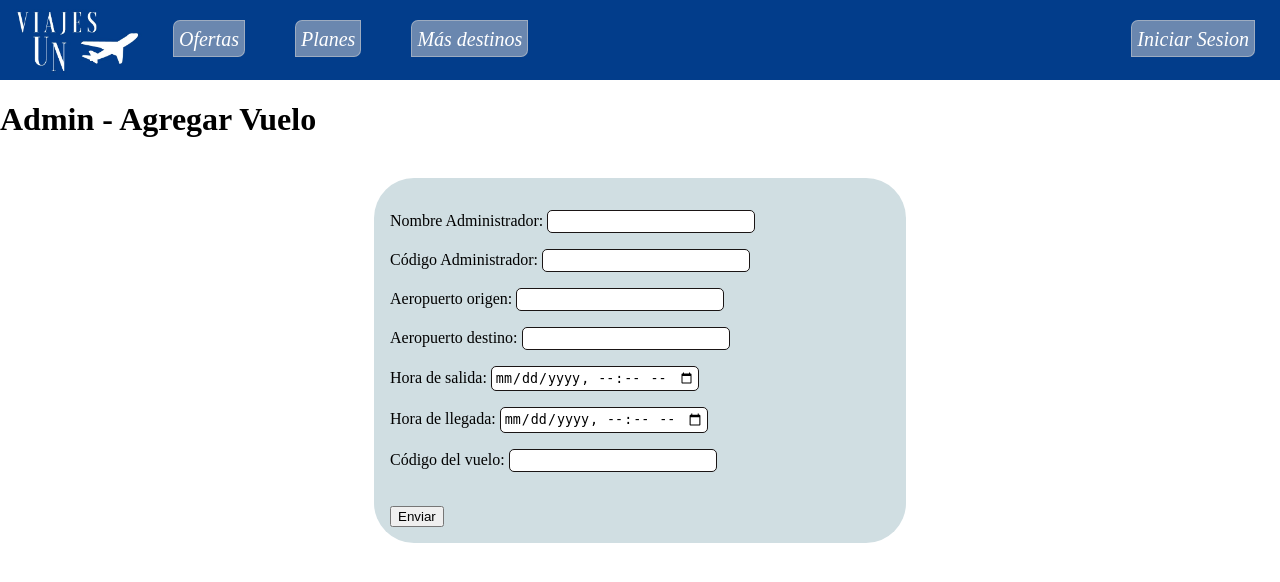
After one commit to davidmantilla12/Ciclo3_Sprint, a Flask app: template templates/agregar_vuelo.html in a window 1280 px wide. The commit adds this page. Shown: the top 582 px of the page. Run offline with Flask 2, Linux system fonts and the light colour scheme; the template is opened without the code that fills it, so the values that code supplies are empty.

Commit message:
cambios en agregar vuelo

```diff
--- a/Static/CSS/style.css
+++ b/Static/CSS/style.css
@@ -89,3 +89,19 @@ th{
 div.pagos{
   background-color: #b6c4d4;
 }
+form {
+  width: 500px;
+  border: #300505;
+  padding: 16px;
+  border-radius: 40px;
+  margin: auto;
+  background-color: rgb(208, 222, 226);
+}
+form input {
+  padding: 3px;
+  width: 200px;
+  border: 1px solid #1a1515;
+  border-radius: 5px;
+  margin: auto;
+  display: inline-block;
+}
--- a/app.py
+++ b/app.py
@@ -34,7 +34,6 @@ def inicio_usuario():
 def registro():
     # Seleccionar método de registro e ingresar a la base de datos
     return "Página Registro"
-
 
 @app.route("/Iniciar_Sesion", methods=["GET", "POST"])
 def iniciarSesion():
@@ -120,6 +119,10 @@ def dashboard():
     # Dashboard para administrador
     return "Página Dashboard"
 
+@app.route("/agregar_vuelo", methods=['POST'])
+def agregar_vuelo():
+    return render_template('agregar_vuelo.html')
+
 
 if (__name__=="__main__"):
     app.run(debug=True)
--- /dev/null
+++ b/templates/agregar_vuelo.html
@@ -0,0 +1,18 @@
+{%extends "base.html"%}
+
+{%block title%} Agregar Vuelo {%endblock%}
+
+{%block body%}
+    <h1>Admin - Agregar Vuelo</h1>
+    <br>
+    <form action="{{ url_for('agregar_vuelo') }}" method="POST" name="formAgregarVuelo" onsubmit="validar_formulario();">
+        <p>Nombre Administrador: <input type="text" id="nombre_admin" name="nombre_admin" maxlength="50"/></p>
+        <p>Código Administrador: <input type="text" id="codigo_admin" name="codigo_admin" maxlength="50"/></p>
+        <p>Aeropuerto origen: <input type="text" id="airport_depart" name="airport_depart" maxlength="50"/></p>
+        <p>Aeropuerto destino: <input type="text" id="airport_destiny" name="airport_destiny" maxlength="50"/></p>
+        <p>Hora de salida: <input type="datetime-local" id="date_depart" name="date_depart" maxlength="50"/></p>
+        <p>Hora de llegada: <input type="datetime-local" id="date_arrival" name="date_arrival" maxlength="50"/></p>
+        <p>Código del vuelo: <input type="text" id="codigo_vuelo" name="codigo_vuelo" maxlength="50"/></p>
+        <br>
+        <button type="submit" value="Enviar">Enviar</button>
+{%endblock%}
--- a/templates/base.html
+++ b/templates/base.html
@@ -26,7 +26,7 @@
             <a href="" class="linkHeader">Más destinos</a>
         </div>
 
-        <div class="header" style="float: right; width: 45%">
+        <div class="header" style="float: right; width: 20%">
             {%if sesion_iniciada:%}
             <div style="
                     float: left;
```
Also changed, not shown: templates/dashboard_admin.html (+7 -0 lines), 11 other files.
